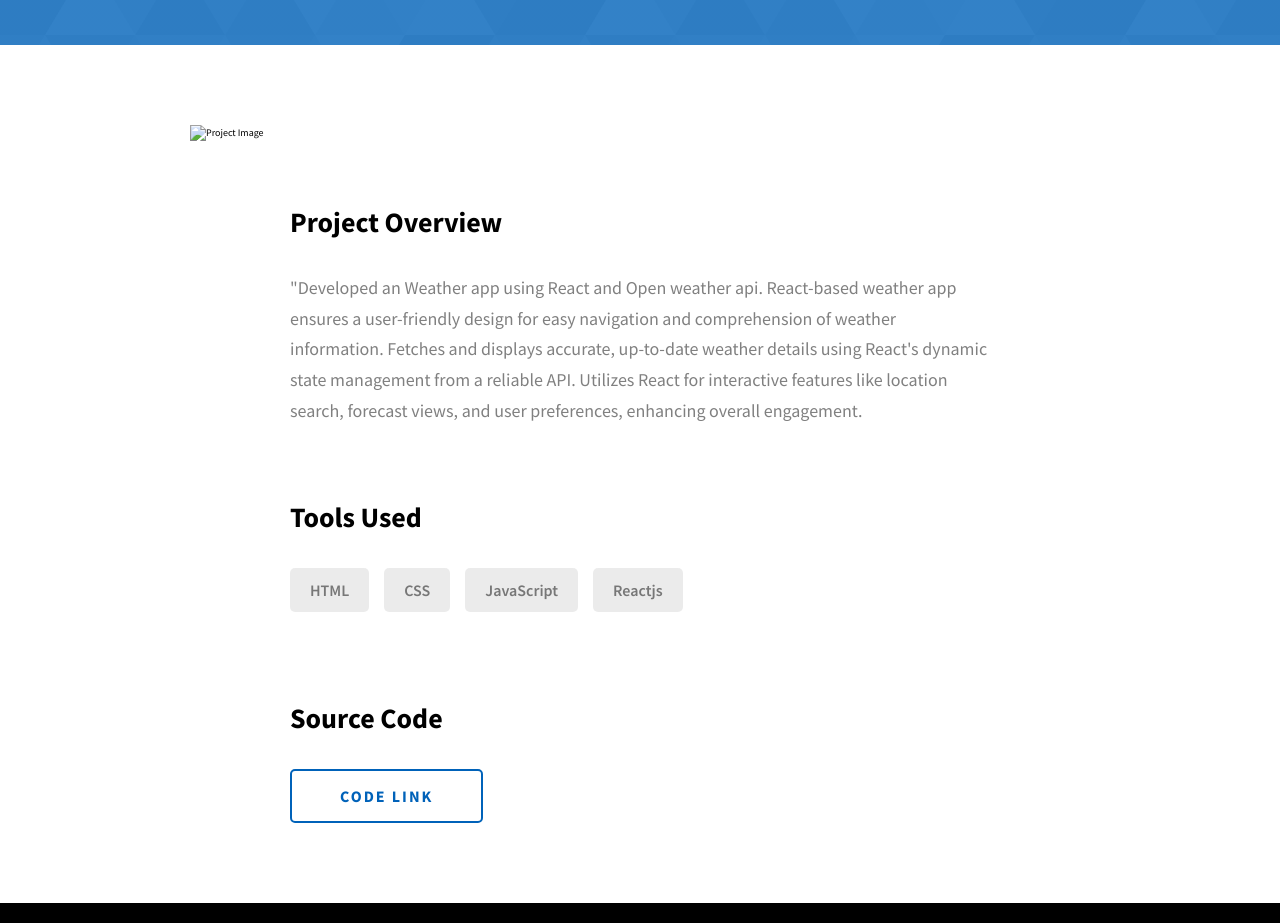
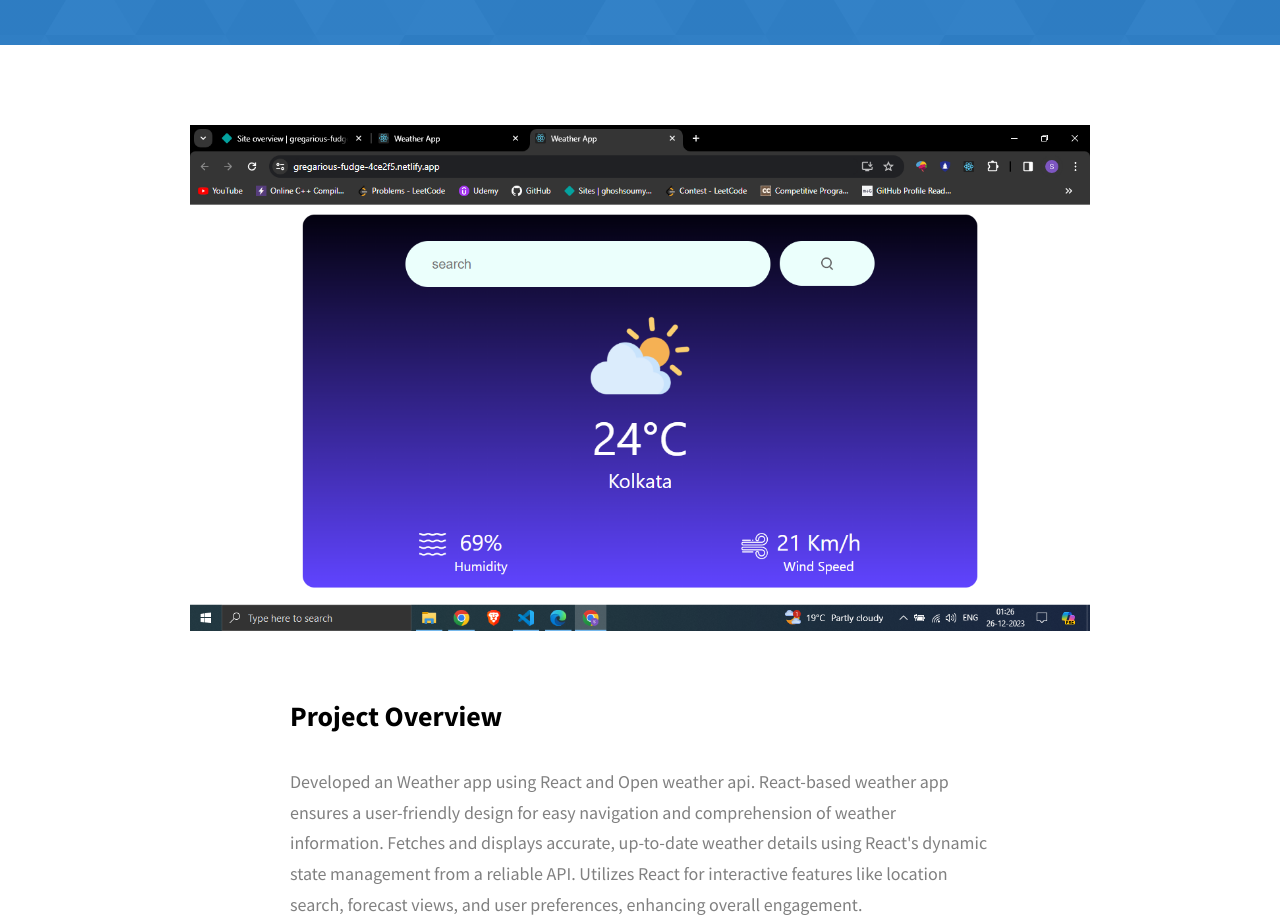
Before and after one commit to ghoshsoumyadip/portfolio.github.io, a website: page project-1.html in a window 1280 px wide. Shown: the part 640-1563 px from the top of the page. Drawn offline with Linux system fonts and the light colour scheme.

Commit message:
update 5

```diff
--- a/project-1.html
+++ b/project-1.html
@@ -93,7 +93,7 @@
         <div class="project-details__content">
           <div class="project-details__showcase-img-cont">
             <img
-              src="./assets/jpeg/Ew_fp.png"
+              src="./assets/jpeg/p1.png"
               alt="Project Image"
               class="project-details__showcase-img"
             />
@@ -102,11 +102,11 @@
             <div class="project-details__desc">
               <h3 class="project-details__content-title">Project Overview</h3>
               <p class="project-details__desc-para">
-                "Developed an Weather app using React and Open weather api.
+                 Developed an Weather app using React and Open weather api.
                  React-based weather app ensures a user-friendly design for easy navigation and comprehension of weather information.
                  Fetches and displays accurate, up-to-date weather details using React's dynamic state management from a reliable API.
                  Utilizes React for interactive features like location search, forecast views, and user preferences, enhancing overall
-                engagement.
+                 engagement.
               </p>
             </div>
             <div class="project-details__tools-used">
```
Also changed, not shown: project-2.html (+1 -1 lines).
